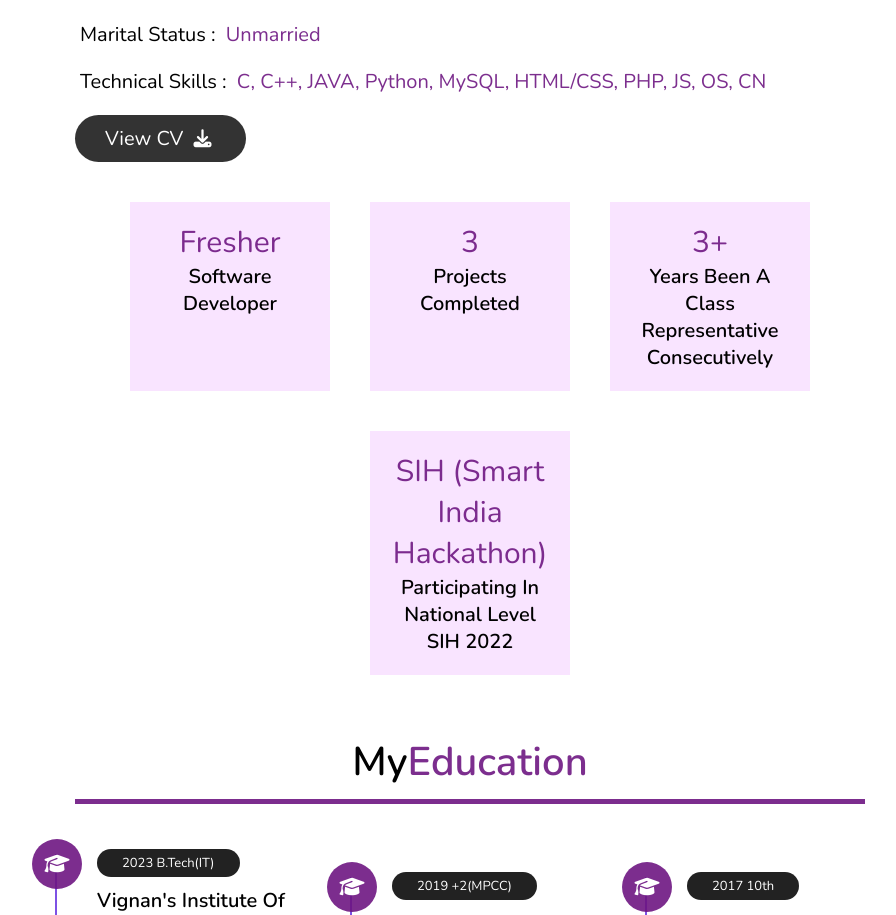
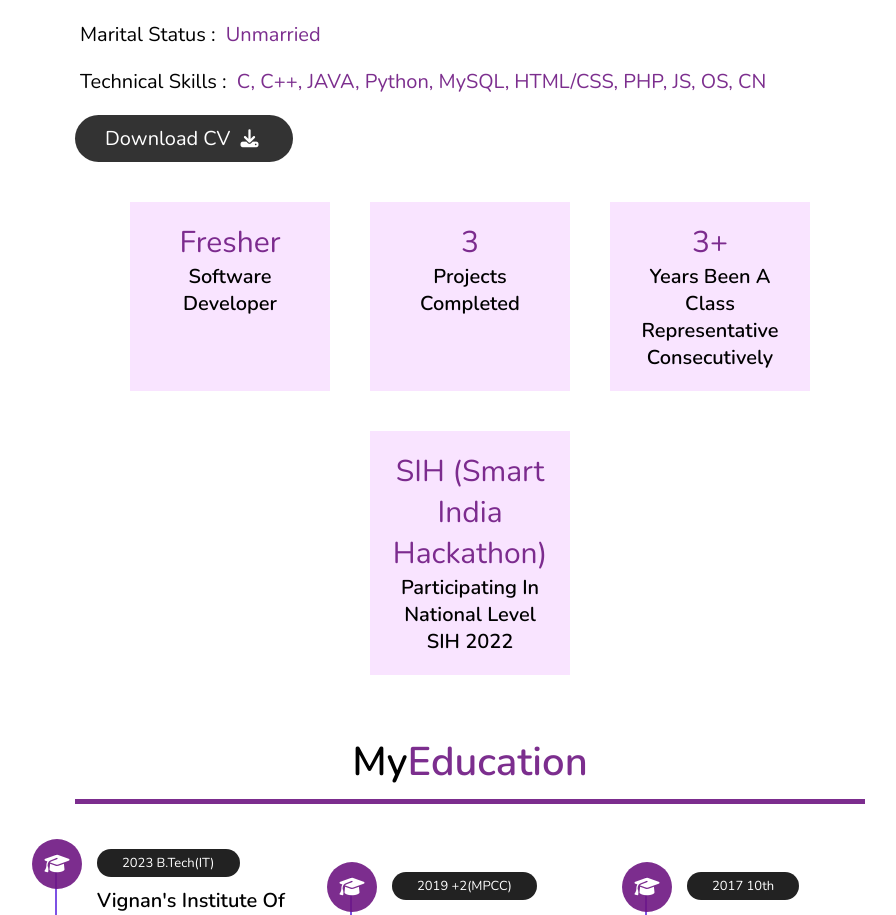
Before and after one commit to ShirishaMaddala2002/portfolio.github.io, a plain HTML site: page index.html in a window 1280 px wide. Shown: the part 1190-2105 px from the top of the page, without its empty margins (345-1241 px from the left). Drawn offline with nearby package versions, Linux system fonts and the light colour scheme.

Commit message:
Update index.html

```diff
--- a/index.html
+++ b/index.html
@@ -58,7 +58,7 @@
                 <h3><span>Language : </span>English, Hindi, Telugu</h3>
                 <h3><span>marital status : </span>unmarried</h3>
                 <h3><span>Technical skills : </span>C, C++, JAVA, Python, MySQL, HTML/CSS, PHP, JS, OS, CN</h3>
-                <a href="images/SHIRISHA__MADDALA_CV-1 (2).pdf" download="images/SHIRISHA__MADDALA_CV-1 (2).pdf"><button class="btn">View CV <i class="fas fa-download"></i></button></a>
+                <a href="images/SHIRISHA__MADDALA_CV-1 (2).pdf" download="images/SHIRISHA__MADDALA_CV-1 (2).pdf"><button class="btn">download CV <i class="fas fa-download"></i></button></a>
 
                 <script>
                     let button = document.querySelector("body a");
```
